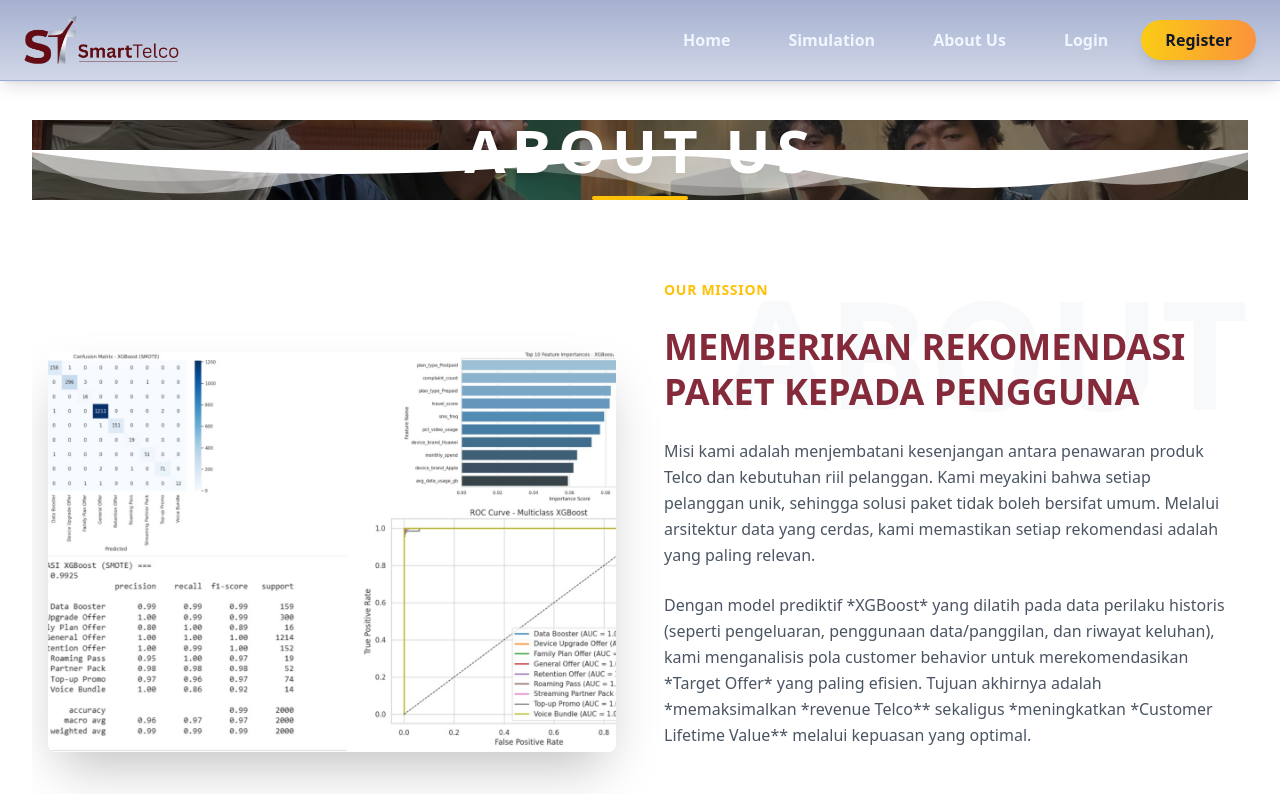
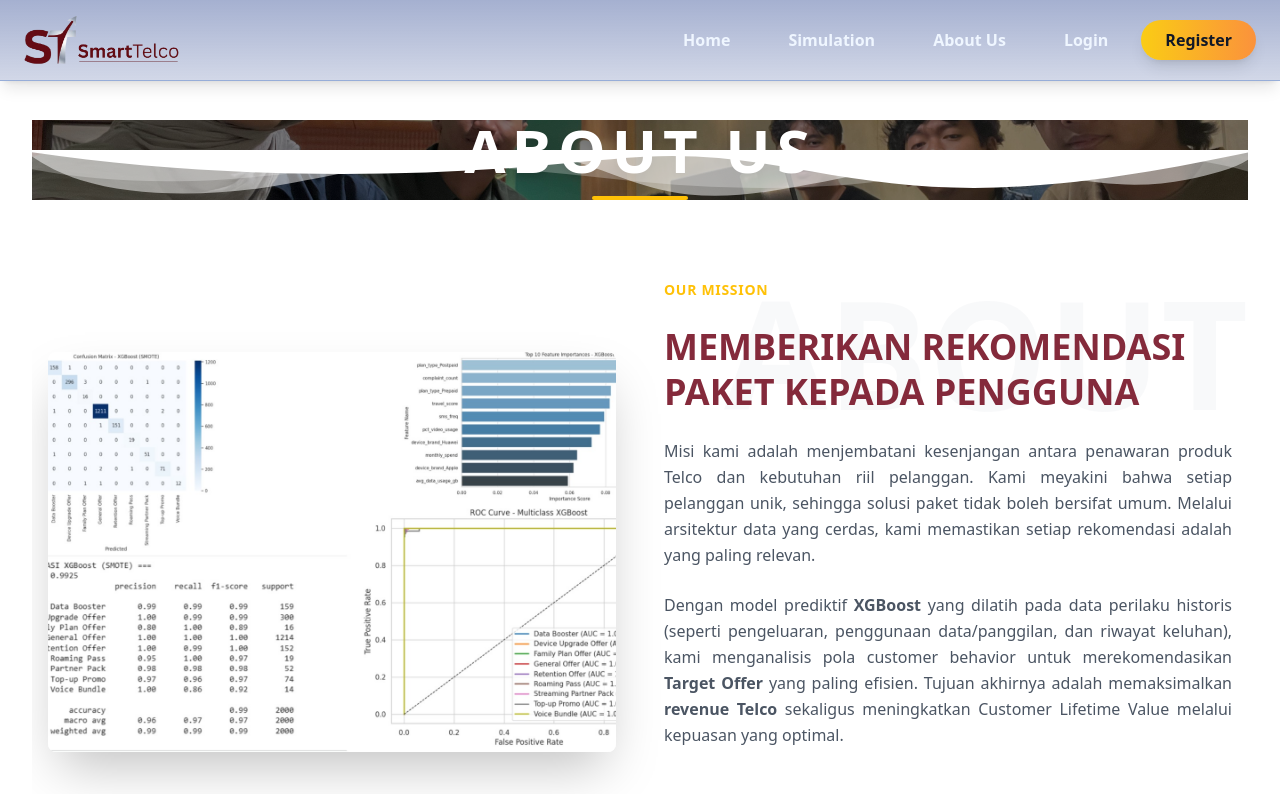
Before and after one commit to MargohanL23/SMARTTELCO-RECOMMENDATION, a Vue app in the folder SmartTelco-FrontEnd/: page /about in a window 1280 px wide. Shown: the top 794 px of the page. Built offline with nearby package versions, Linux system fonts and the light colour scheme.

Commit message:
Menambahkan efek fade in-up saat scroll ke bawah

```diff
--- a/SmartTelco-FrontEnd/src/views/AboutUsView.vue
+++ b/SmartTelco-FrontEnd/src/views/AboutUsView.vue
@@ -53,12 +53,12 @@
             MEMBERIKAN REKOMENDASI PAKET KEPADA PENGGUNA
           </h2>
 
-          <p class="text-gray-600 leading-relaxed">
+          <p class="text-gray-600 leading-relaxed text-justify">
             Misi kami adalah menjembatani kesenjangan antara penawaran produk Telco dan kebutuhan riil pelanggan. Kami meyakini bahwa setiap pelanggan unik, sehingga solusi paket tidak boleh bersifat umum. Melalui arsitektur data yang cerdas, kami memastikan setiap rekomendasi adalah yang paling relevan.
           </p>
 
-          <p class="text-gray-600 leading-relaxed">
-            Dengan model prediktif *XGBoost* yang dilatih pada data perilaku historis (seperti pengeluaran, penggunaan data/panggilan, dan riwayat keluhan), kami menganalisis pola customer behavior untuk merekomendasikan *Target Offer* yang paling efisien. Tujuan akhirnya adalah *memaksimalkan *revenue Telco** sekaligus *meningkatkan *Customer Lifetime Value** melalui kepuasan yang optimal.
+          <p class="text-gray-600 leading-relaxed text-justify">
+            Dengan model prediktif <span class="font-semibold">XGBoost</span> yang dilatih pada data perilaku historis (seperti pengeluaran, penggunaan data/panggilan, dan riwayat keluhan), kami menganalisis pola customer behavior untuk merekomendasikan <span class="font-semibold">Target Offer</span> yang paling efisien. Tujuan akhirnya adalah memaksimalkan <span class="font-semibold">revenue Telco</span> sekaligus meningkatkan Customer Lifetime Value melalui kepuasan yang optimal.
           </p>
 
           <div class="pt-4">
--- a/SmartTelco-FrontEnd/src/views/HomeView.vue
+++ b/SmartTelco-FrontEnd/src/views/HomeView.vue
@@ -225,11 +225,9 @@
               Voice Bundle adalah paket panggilan suara yang menawarkan kuota menit telepon lebih tinggi dengan tarif yang lebih ekonomis dibandingkan tarif reguler. Paket ini dirancang bagi pengguna yang masih intens menggunakan layanan panggilan suara, baik untuk kebutuhan bisnis maupun komunikasi sehari-hari. Voice Bundle juga sering kali mencakup kombinasi panggilan ke sesama operator, ke operator lain, serta ke nomor internasional, memberikan fleksibilitas penuh dan efisiensi biaya.
             </p>
           </div>
-
         </div>
       </div>
 
-      ---
 
       <div
         id="ctaSection"
```
